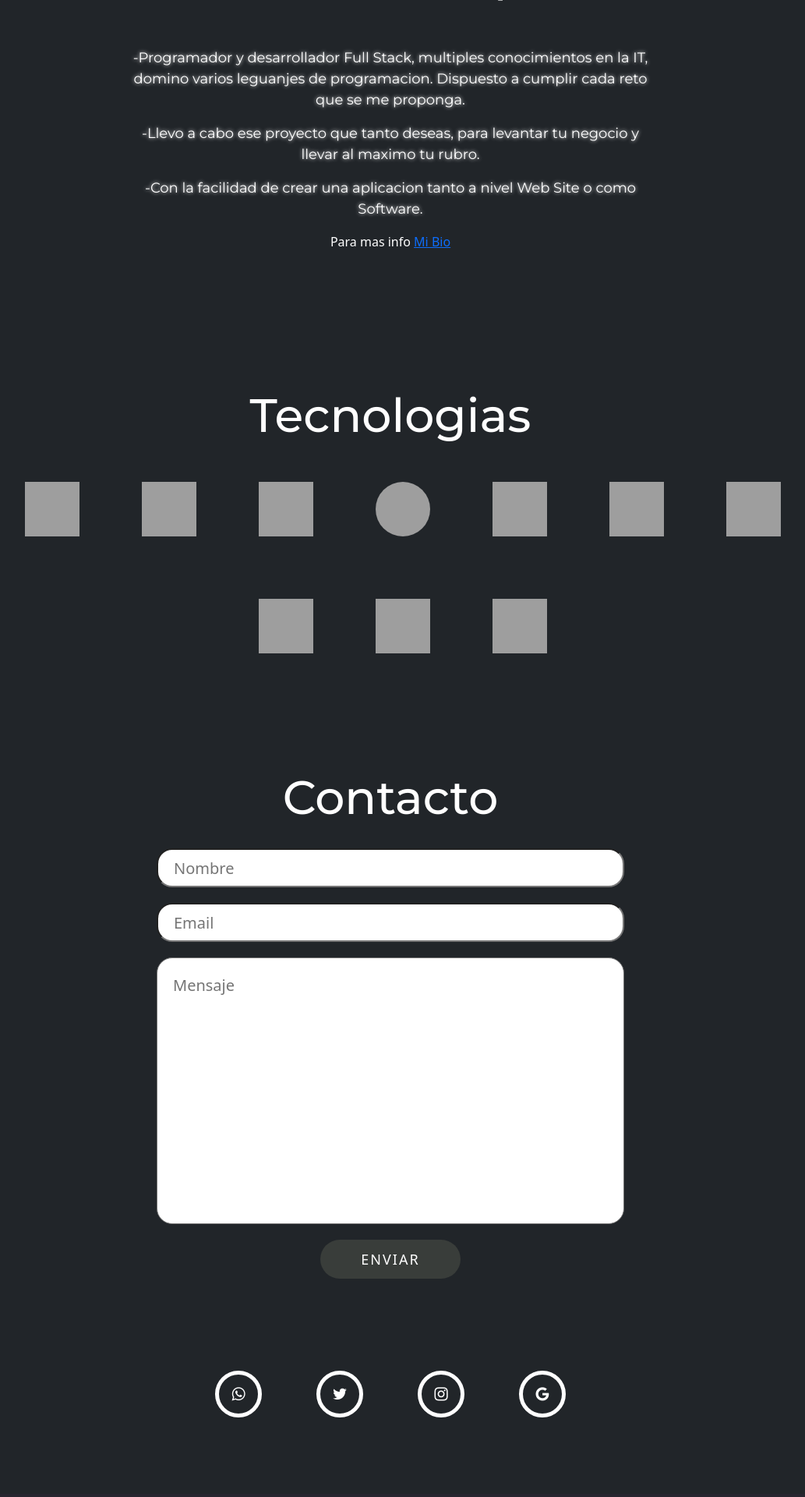
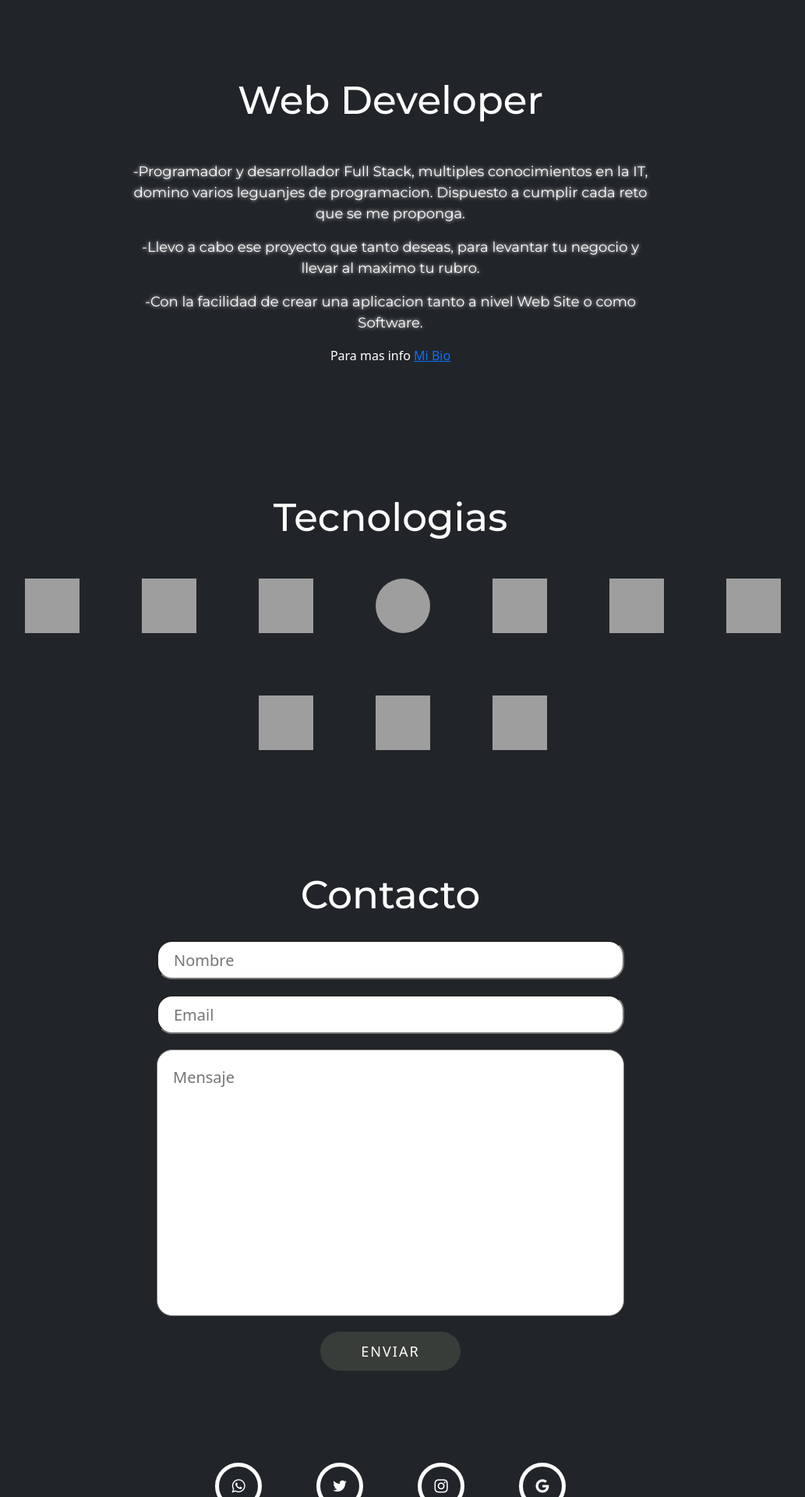
Before and after one commit to Emaprosk/emamagurno, a PHP site: template Views/index.php in a window 1280 px wide. Shown: the part 537-2457 px from the top of the page at 78% size, without its empty margins (139-1172 px from the left). Before the commit the page ends 2355 px from the top, so only its background shows below. Run offline with PHP 8.4, Linux system fonts and the light colour scheme; the template is opened without the code that fills it, so the values that code supplies are empty; some libraries are stand-ins or nearby versions; grey boxes are pictures that could not be loaded.

Commit message:
last update

```diff
--- a/Views/css/styles.css
+++ b/Views/css/styles.css
@@ -12,11 +12,8 @@ p{
 }
 
 h1{
-     --fontSize: 60px;
-     height: calc(2 * var(--lineHeight));
-     line-height: var(--lineHeight);
-     margin: calc(50vh - var(--lineHeight)) auto 0;
-     font-size: var(--fontSize);
+     text-align: center;
+     font-size: 50px;
      font-family: 'Montserrat', sans-serif;
 }
 
@@ -71,8 +68,7 @@ h1{
      font-size: 25px;
 }
 
-#imgperfil{
-     margin-left: 15%;
+.imgperfil{
      border-radius: 50%;
      width: 70%;
      height: auto;
--- a/Views/footer.php
+++ b/Views/footer.php
@@ -1,30 +1,25 @@
 <div class="containerSocial">
     <ul class="social">
         <li class="social__list whatsapp">
-            <a href="https://wa.me/qr/JZSRA6DKPUSRH1" style="color:inherit"><i class="fa fa-whatsapp"></i></a>
+            <a href="https://wa.me/qr/JZSRA6DKPUSRH1" style="color:inherit" target="_blank" rel="noopener noreferrer">
+            <i class="fa fa-whatsapp"></i></a>
         </li>
         <li class="social__list twitter">
-            <a href="https://twitter.com/EmanuelMagu" style="color:inherit"><i class="fa fa-twitter"></i></a>
+            <a href="https://twitter.com/EmanuelMagu" style="color:inherit" target="_blank" rel="noopener noreferrer">
+            <i class="fa fa-twitter"></i></a>
         </li>
         <li class="social__list instagram">
-            <a href="https://www.instagram.com/emamagurno/" style="color:inherit"><i class="fa fa-instagram"></i></a>
+            <a href="https://www.instagram.com/emamagurno/" style="color:inherit" target="_blank" rel="noopener noreferrer">
+            <i class="fa fa-instagram"></i></a>
         </li>
         <li class="social__list google">
             <a href="mailto:magurnoema@gmail.com?subject=Contacto Por Web"
-            style="color:inherit"><i class="fa fa-google"></i></a>
+            style="color:inherit" target="_blank" rel="noopener noreferrer"><i class="fa fa-google"></i></a>
         </li>
     </ul>
 </div>
-    <script src="https://cdn.jsdelivr.net/npm/bootstrap@5.2.3/dist/js/bootstrap.bundle.min.js"></script>
-
-    <script src="https://cdn.jsdelivr.net/npm/bootstrap@5.2.3/dist/js/bootstrap.bundle.min.js"
-    integrity="sha384-kenU1KFdBIe4zVF0s0G1M5b4hcpxyD9F7jL+jjXkk+Q2h455rYXK/7HAuoJl+0I4" crossorigin="anonymous"></script>
-
-    <script src="https://cdn.jsdelivr.net/npm/@popperjs/core@2.11.6/dist/umd/popper.min.js"
-    integrity="sha384-oBqDVmMz9ATKxIep9tiCxS/Z9fNfEXiDAYTujMAeBAsjFuCZSmKbSSUnQlmh/jp3" crossorigin="anonymous"></script>
-
-    <script src="https://cdn.jsdelivr.net/npm/bootstrap@5.2.3/dist/js/bootstrap.min.js"
-    integrity="sha384-cuYeSxntonz0PPNlHhBs68uyIAVpIIOZZ5JqeqvYYIcEL727kskC66kF92t6Xl2V" crossorigin="anonymous"></script>
+<script src="https://cdn.jsdelivr.net/npm/@popperjs/core@2.11.6/dist/umd/popper.min.js" integrity="sha384-oBqDVmMz9ATKxIep9tiCxS/Z9fNfEXiDAYTujMAeBAsjFuCZSmKbSSUnQlmh/jp3" crossorigin="anonymous"></script>
+        <script src="https://cdn.jsdelivr.net/npm/bootstrap@5.3.0-alpha1/dist/js/bootstrap.min.js" integrity="sha384-mQ93GR66B00ZXjt0YO5KlohRA5SY2XofN4zfuZxLkoj1gXtW8ANNCe9d5Y3eG5eD" crossorigin="anonymous"></script>
 </body>
 
 
--- a/Views/index.php
+++ b/Views/index.php
@@ -3,15 +3,18 @@
 ?>
 <main id="all-body">
      <div class="container">
-          <div class="divcenter" style="margin-top: 150px;">
-               <div>
-                    <img id="imgperfil" src="<?php echo IMG_PATH?>perfil.jpg" alt="perfil">
+          <div class="row divcenter">
+               <div class="col-sm-12 col-md-10 col-lg-8 col-xl-8" style="margin-top: 150px;">
+                    <div class="divcenter">
+                         <img class="imgperfil" src="<?php echo IMG_PATH?>perfil.jpg" alt="perfil">
                     </div>
                </div>
-          <div class="divcenter" style="margin-top: 100px;">
+               <div class="col-sm-12 col-md-8 col-lg-8 col-xl-12">
+
+                    <div class="" style="margin-top: 100px;">
                          <div class="">
                               <div class="mx-auto text-center" style="width: 60%;">
-                         <h1>Web Developer</h1>
+                                   <h1 class="text-center">Web Developer</h1>
                                    <p class="mt-5">-Programador y desarrollador Full Stack, multiples conocimientos en la IT,
                                    domino varios leguanjes de programacion. Dispuesto a cumplir cada reto que se me proponga.<br>
                                    <p>-Llevo a cabo ese proyecto que tanto deseas, para levantar
@@ -25,7 +28,8 @@
                               </div>
                          </div>
                     </div>
-
+               </div>
+          </div>
 
           <div class="divicons" style="margin-top: 150px;">
                <div class="divcenter">
@@ -45,6 +49,8 @@
                </ul>
           </div>
 
+          <div class="row divcenter">
+               <div class="col-sm-12 col-md-10 col-lg-8 col-xl-8">
                     <div class="divcenter" style="margin-top: 100px;"><h1>Contacto</h1></div>
                     <div class="divcenter">
                          <form action="<?php echo FRONT_ROOT?>Home/sendMail" method="post">
@@ -56,4 +62,6 @@
                          </form>
                     </div>
                </div>
+          </div>
+     </div>
 </main>
```
Also changed, not shown: Controllers/HomeController.php (+7 -1 lines). Lines whose indentation alone changed are shown as unchanged.
